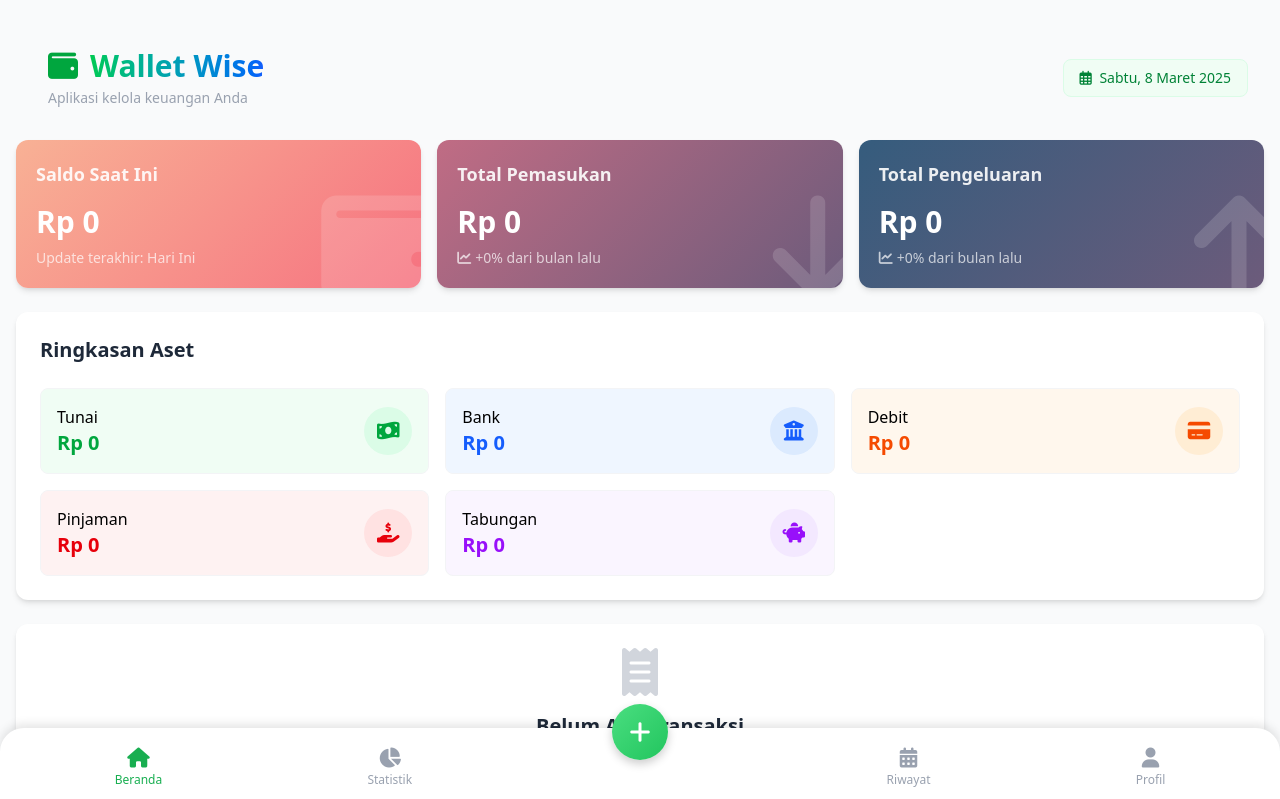
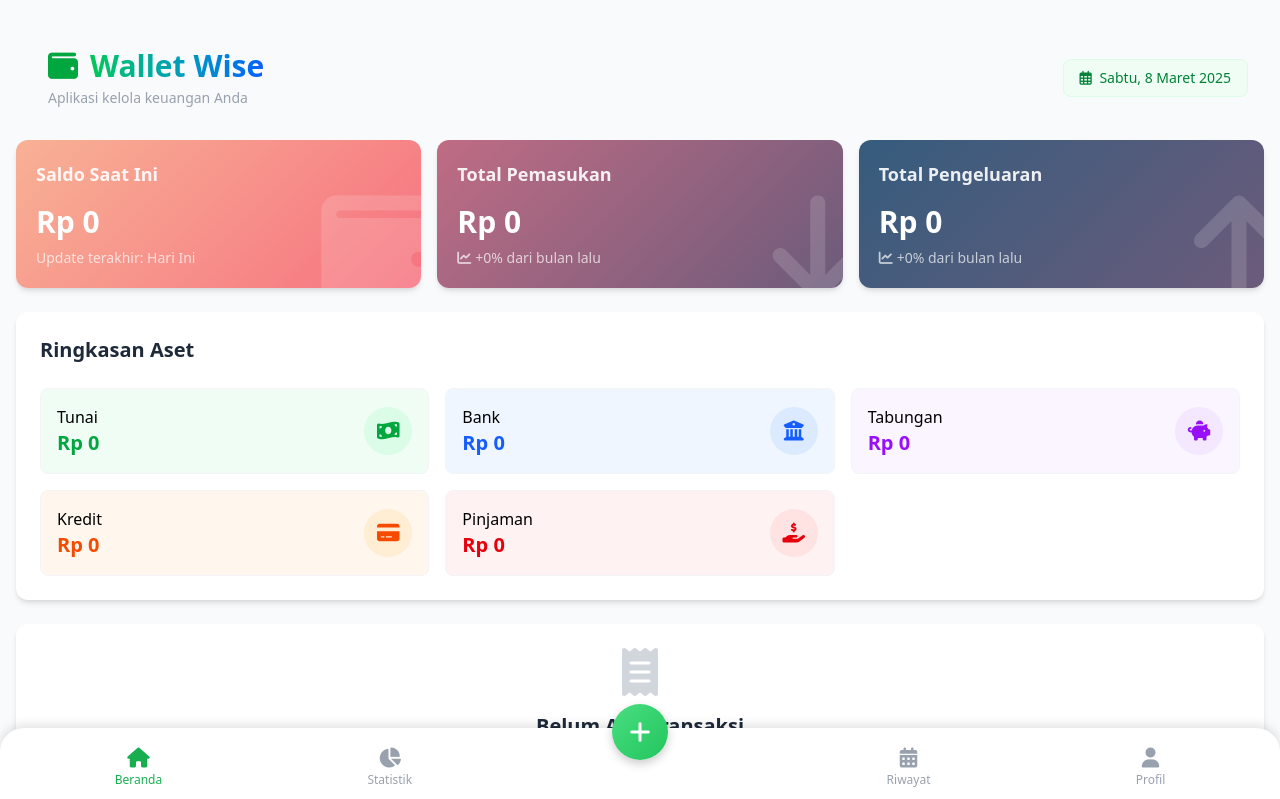
Before and after one commit to fxrdhan/wallet-wise, a Vue app: page / in a window 1280 px wide. Shown: the top 799 px of the page. Built offline with nearby package versions, Linux system fonts and the light colour scheme.

Commit message:
refactor(assets): rename debit to credit and reorder asset list
- Change "Debit" to "Kredit" in all asset references

- Reorder assets to follow the sequence: Tunai-Bank-Tabungan-Kredit-Pinjaman

- Update all color classes and icon references to use 'credit' instead of 'debit'

```diff
--- a/src/main.js
+++ b/src/main.js
@@ -3,6 +3,21 @@ import App from './App.vue'
 import router from './router'
 import store from './store'
 import ClientOnly from './directives/ClientOnly'
+
+// Migrate any existing 'debit' assets to 'credit'
+function migrateExistingAssets() {
+    const assets = JSON.parse(localStorage.getItem('assets')) || [];
+    const hasDebit = assets.some(asset => asset.type === 'debit');
+
+    if (hasDebit) {
+        const updatedAssets = assets.map(asset =>
+            asset.type === 'debit' ? {...asset, type: 'credit', name: 'Kredit'} : asset
+        );
+        localStorage.setItem('assets', JSON.stringify(updatedAssets));
+    }
+}
+
+migrateExistingAssets();
 
 const app = createApp(App)
 
--- a/src/store/index.js
+++ b/src/store/index.js
@@ -7,9 +7,9 @@ export default createStore({
         assets: JSON.parse(localStorage.getItem('assets')) || [
             { id: 'cash', name: 'Tunai', balance: 0, type: 'cash' },
             { id: 'bank', name: 'Bank', balance: 0, type: 'bank' },
-            { id: 'debit', name: 'Debit', balance: 0, type: 'debit' },
-            { id: 'loan', name: 'Pinjaman', balance: 0, type: 'loan' },
-            { id: 'savings', name: 'Tabungan', balance: 0, type: 'savings' }
+            { id: 'savings', name: 'Tabungan', balance: 0, type: 'savings' },
+            { id: 'credit', name: 'Kredit', balance: 0, type: 'credit' },
+            { id: 'loan', name: 'Pinjaman', balance: 0, type: 'loan' }
         ],
         showModal: false,
         editingTransactionId: null
--- a/src/views/History.vue
+++ b/src/views/History.vue
@@ -246,7 +246,7 @@ export default {
             const icons = {
                 'cash': 'fas fa-money-bill-wave',
                 'bank': 'fas fa-university',
-                'debit': 'fas fa-credit-card',
+                'credit': 'fas fa-credit-card',
                 'loan': 'fas fa-hand-holding-usd',
                 'savings': 'fas fa-piggy-bank'
             };
--- a/src/views/Home.vue
+++ b/src/views/Home.vue
@@ -47,26 +47,28 @@
             </div>
 
             <div class="grid grid-cols-1 md:grid-cols-2 lg:grid-cols-3 gap-4">
-                <div v-for="asset in assets" :key="asset.id"
-                    class="p-4 border border-gray-100 rounded-lg"
-                    :class="{ 'bg-red-50': asset.type === 'loan', 'bg-blue-50': asset.type === 'bank', 'bg-purple-50': asset.type === 'savings', 'bg-green-50': asset.type === 'cash', 'bg-orange-50': asset.type === 'debit' }">
+                <!-- Sort assets to ensure correct display order -->
+                <template v-for="asset in sortedAssets" :key="asset.id">
+                <div class="p-4 border border-gray-100 rounded-lg"
+                    :class="{ 'bg-red-50': asset.type === 'loan', 'bg-blue-50': asset.type === 'bank', 'bg-purple-50': asset.type === 'savings', 'bg-green-50': asset.type === 'cash', 'bg-orange-50': asset.type === 'credit' }">
                     <div class="flex justify-between items-center">
                         <div>
                             <h3 class="font-medium">{{ asset.name }}</h3>
-                            <p class="text-xl font-bold" :class="{ 'text-red-600': asset.type === 'loan', 'text-blue-600': asset.type === 'bank', 'text-purple-600': asset.type === 'savings', 'text-green-600': asset.type === 'cash', 'text-orange-600': asset.type === 'debit' }">
+                            <p class="text-xl font-bold" :class="{ 'text-red-600': asset.type === 'loan', 'text-blue-600': asset.type === 'bank', 'text-purple-600': asset.type === 'savings', 'text-green-600': asset.type === 'cash', 'text-orange-600': asset.type === 'credit' }">
                                 Rp {{ formatNumber(asset.balance) }}
                             </p>
                         </div>
-                        <div :class="{ 'bg-red-100': asset.type === 'loan', 'bg-blue-100': asset.type === 'bank', 'bg-purple-100': asset.type === 'savings', 'bg-green-100': asset.type === 'cash', 'bg-orange-100': asset.type === 'debit' }"
+                        <div :class="{ 'bg-red-100': asset.type === 'loan', 'bg-blue-100': asset.type === 'bank', 'bg-purple-100': asset.type === 'savings', 'bg-green-100': asset.type === 'cash', 'bg-orange-100': asset.type === 'credit' }"
                             class="w-12 h-12 rounded-full flex items-center justify-center">
                             <i :class="[
                                getAssetIcon(asset.type),
                                'text-xl',
-                               { 'text-red-600': asset.type === 'loan', 'text-blue-600': asset.type === 'bank', 'text-purple-600': asset.type === 'savings', 'text-green-600': asset.type === 'cash', 'text-orange-600': asset.type === 'debit' }
+                               { 'text-red-600': asset.type === 'loan', 'text-blue-600': asset.type === 'bank', 'text-purple-600': asset.type === 'savings', 'text-green-600': asset.type === 'cash', 'text-orange-600': asset.type === 'credit' }
                             ]"></i>
                         </div>
                     </div>
                 </div>
+                </template>
             </div>
         </div>
 
@@ -133,6 +135,24 @@ export default {
     computed: {
         assets() {
             return this.$store.state.assets;
+        },
+        sortedAssets() {
+            // Define order of asset types
+            const typeOrder = {
+                'cash': 1,
+                'bank': 2,
+                'savings': 3,
+                'credit': 4,
+                'loan': 5
+            };
+
+            // Return sorted array of assets
+            return [...this.assets].sort((a, b) => {
+                const orderA = typeOrder[a.type] || 99;
+                const orderB = typeOrder[b.type] || 99;
+
+                return orderA - orderB;
+            });
         },
         income() {
             return this.$store.getters.income;
@@ -219,7 +239,7 @@ export default {
             const icons = {
                 'cash': 'fas fa-money-bill-wave',
                 'bank': 'fas fa-university',
-                'debit': 'fas fa-credit-card',
+                'credit': 'fas fa-credit-card',
                 'loan': 'fas fa-hand-holding-usd',
                 'savings': 'fas fa-piggy-bank'
             };
--- a/src/views/Statistics.vue
+++ b/src/views/Statistics.vue
@@ -109,27 +109,29 @@
                     <div class="card rounded-lg border border-gray-100 p-4 bg-white mt-4">
                         <h4 class="text-lg font-semibold text-gray-700 mb-4">Distribusi berdasarkan Aset</h4>
                         <div class="space-y-3">
-                            <div v-for="asset in assets" :key="asset.id" class="flex justify-between items-center">
+                            <template v-for="asset in sortedAssets" :key="asset.id">
+                                <div class="flex justify-between items-center">
                                     <div class="flex items-center">
-                                    <div :class="{ 'bg-red-100': asset.type === 'loan', 'bg-blue-100': asset.type === 'bank', 'bg-purple-100': asset.type === 'savings', 'bg-green-100': asset.type === 'cash', 'bg-orange-100': asset.type === 'debit' }"
+                                        <div :class="{ 'bg-red-100': asset.type === 'loan', 'bg-blue-100': asset.type === 'bank', 'bg-purple-100': asset.type === 'savings', 'bg-green-100': asset.type === 'cash', 'bg-orange-100': asset.type === 'credit' }"
                                             class="w-8 h-8 rounded-full flex items-center justify-center mr-3">
                                             <i :class="[
                                                 getAssetIcon(asset.type),
                                                 'text-sm',
-                                            { 'text-red-600': asset.type === 'loan', 'text-blue-600': asset.type === 'bank', 'text-purple-600': asset.type === 'savings', 'text-green-600': asset.type === 'cash', 'text-orange-600': asset.type === 'debit' }
+                                                { 'text-red-600': asset.type === 'loan', 'text-blue-600': asset.type === 'bank', 'text-purple-600': asset.type === 'savings', 'text-green-600': asset.type === 'cash', 'text-orange-600': asset.type === 'credit' }
                                             ]"></i>
                                         </div>
                                         <span>{{ asset.name }}</span>
                                     </div>
                                     <div class="flex items-center">
                                         <div class="mr-4">
-                                        <span :class="{ 'text-red-600': asset.type === 'loan', 'text-blue-600': asset.type === 'bank', 'text-purple-600': asset.type === 'savings', 'text-green-600': asset.type === 'cash', 'text-orange-600': asset.type === 'debit' }" class="font-medium">Rp {{ formatNumber(asset.balance) }}</span>
+                                            <span :class="{ 'text-red-600': asset.type === 'loan', 'text-blue-600': asset.type === 'bank', 'text-purple-600': asset.type === 'savings', 'text-green-600': asset.type === 'cash', 'text-orange-600': asset.type === 'credit' }" class="font-medium">Rp {{ formatNumber(asset.balance) }}</span>
                                         </div>
                                         <div class="w-24 bg-gray-200 rounded-full h-2 overflow-hidden">
-                                        <div :class="{ 'bg-red-500': asset.type === 'loan', 'bg-blue-500': asset.type === 'bank', 'bg-purple-500': asset.type === 'savings', 'bg-green-500': asset.type === 'cash', 'bg-orange-500': asset.type === 'debit' }" class="h-full" :style="`width: ${getAssetPercentage(asset)}%`"></div>
+                                            <div :class="{ 'bg-red-500': asset.type === 'loan', 'bg-blue-500': asset.type === 'bank', 'bg-purple-500': asset.type === 'savings', 'bg-green-500': asset.type === 'cash', 'bg-orange-500': asset.type === 'credit' }" class="h-full" :style="`width: ${getAssetPercentage(asset)}%`"></div>
                                         </div>
                                     </div>
                                 </div>
+                            </template>
                         </div>
                     </div>
                 </div>
@@ -241,6 +243,24 @@ export default {
     computed: {
         assets() {
             return this.$store.state.assets;
+        },
+        sortedAssets() {
+            // Define order of asset types
+            const typeOrder = {
+                'cash': 1,
+                'bank': 2,
+                'savings': 3,
+                'credit': 4,
+                'loan': 5
+            };
+
+            // Return sorted array of assets
+            return [...this.assets].sort((a, b) => {
+                const orderA = typeOrder[a.type] || 99;
+                const orderB = typeOrder[b.type] || 99;
+
+                return orderA - orderB;
+            });
         },
         transactions() {
             return this.$store.state.transactions;
@@ -416,7 +436,7 @@ export default {
             const icons = {
                 'cash': 'fas fa-money-bill-wave',
                 'bank': 'fas fa-university',
-                'debit': 'fas fa-credit-card',
+                'credit': 'fas fa-credit-card',
                 'loan': 'fas fa-hand-holding-usd',
                 'savings': 'fas fa-piggy-bank'
             };
```
Lines whose indentation alone changed are shown as unchanged.
